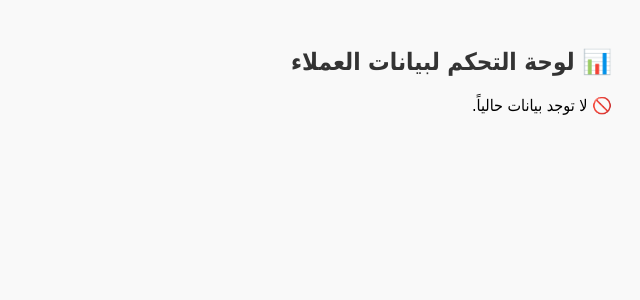
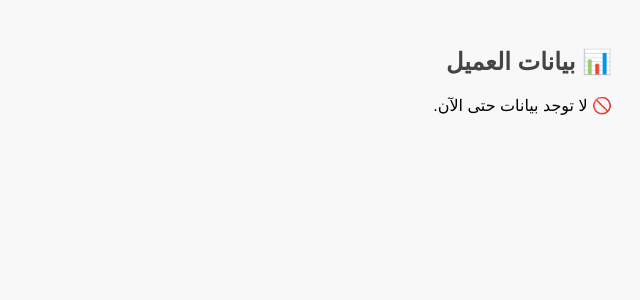
Before and after one commit to fareswa13/arsid-webhook, a Flask app: template templates/dashboard.html in a window 1280 px wide. Shown: the top 300 px of the page, without its empty margins (640-1280 px from the left). Run offline with Flask 3, Linux system fonts and the light colour scheme; the template is opened without the code that fills it, so the values that code supplies are empty.

Commit message:
Update dashboard.html

```diff
--- a/templates/dashboard.html
+++ b/templates/dashboard.html
@@ -2,31 +2,29 @@
 <html lang="ar">
 <head>
     <meta charset="UTF-8">
-  <title>لوحة بيانات العملاء</title>
+    <title>Arsid Webhook Dashboard</title>
     <style>
-    body { font-family: Tahoma, sans-serif; direction: rtl; background-color: #f9f9f9; padding: 20px; }
-    table { width: 100%; border-collapse: collapse; background: #fff; margin-top: 20px; }
+        body { font-family: Arial; direction: rtl; background-color: #f8f8f8; padding: 20px; }
+        table { width: 100%; border-collapse: collapse; background: white; }
         th, td { border: 1px solid #ccc; padding: 10px; text-align: center; }
-    th { background-color: #222; color: #fff; }
-    tr:nth-child(even) { background-color: #f2f2f2; }
-    h2 { color: #333; }
+        th { background: #333; color: white; }
+        tr:nth-child(even) { background: #f2f2f2; }
+        h2 { color: #444; }
     </style>
 </head>
 <body>
-  <h2>📊 لوحة التحكم لبيانات العملاء</h2>
-
+    <h2>📊 بيانات العميل</h2>
     {% if rows %}
     <table>
         <tr>
             <th>الاسم</th>
-      <th>الإيميل</th>
+            <th>البريد</th>
             <th>تاريخ الإضافة</th>
             <th>وقت الدخول</th>
             <th>وقت الخروج</th>
             <th>مدة الجلسة</th>
             <th>الدولة</th>
             <th>المدينة</th>
-      <th>Token</th>
         </tr>
         {% for row in rows %}
         <tr>
@@ -38,12 +36,11 @@
             <td>{{ row[5] }}</td>
             <td>{{ row[6] }}</td>
             <td>{{ row[7] }}</td>
-      <td>{{ row[8] }}</td>
         </tr>
         {% endfor %}
     </table>
     {% else %}
-    <p>🚫 لا توجد بيانات حالياً.</p>
+        <p>🚫 لا توجد بيانات حتى الآن.</p>
     {% endif %}
 </body>
 </html>
```
Lines whose indentation alone changed are shown as unchanged.
